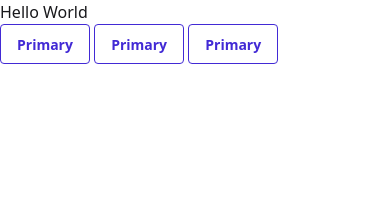
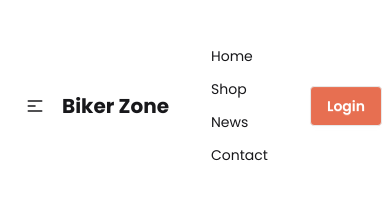
Before and after one commit to justMSARahat/Biker-Zone, a plain HTML site: page Index.html in a window 390 px wide. Drawn offline with nearby package versions, Linux system fonts and the light colour scheme.

Commit message:
NavBar Done

```diff
--- a/Index.html
+++ b/Index.html
@@ -5,18 +5,75 @@
     <meta charset="UTF-8">
     <meta name="viewport" content="width=device-width, initial-scale=1.0">
     <title>Biker Zone</title>
-    <!-- Daisy UI Cdn -->
+
+    <!-- Daisy UI -->
     <link href="https://cdn.jsdelivr.net/npm/daisyui@5" rel="stylesheet" type="text/css" />
     <script src="https://cdn.jsdelivr.net/npm/@tailwindcss/browser@4"></script>
-    <link href="https://cdn.jsdelivr.net/npm/daisyui@5/themes.css" rel="stylesheet" type="text/css" />
+
+    <!-- Fonts - Poppins -->
+    <link rel="preconnect" href="https://fonts.googleapis.com">
+    <link rel="preconnect" href="https://fonts.gstatic.com" crossorigin>
+    <link
+        href="https://fonts.googleapis.com/css2?family=Poppins:ital,wght@0,100;0,200;0,300;0,400;0,500;0,600;0,700;0,800;0,900;1,100;1,200;1,300;1,400;1,500;1,600;1,700;1,800;1,900&display=swap"
+        rel="stylesheet">
+    <style>
+        .font {
+            font-family: "Poppins", sans-serif;
+        }
+    </style>
+    <style type="text/tailwindcss">
+        @theme {
+        --color-clifford: #da373d;
+        --color-bike-primary: #e76F51;
+      }
+    </style>
 </head>
 
-<body>
-    <h1>Hello World</h1>
+<body class="font">
 
-<button class="btn btn-outline btn-primary">Primary</button>
-<button class="btn btn-outline btn-primary">Primary</button>
-<button class="btn btn-outline btn-primary">Primary</button>
+    <!-- Header Section -->
+    <header class="container mx-auto">
+        <div class="navbar py-8">
+            <div class="navbar-start">
+                <div class="dropdown">
+                    <div tabindex="0" role="button" class="btn btn-ghost lg:hidden">
+                        <svg xmlns="http://www.w3.org/2000/svg" class="h-5 w-5" fill="none" viewBox="0 0 24 24"
+                            stroke="currentColor">
+                            <path stroke-linecap="round" stroke-linejoin="round" stroke-width="2"
+                                d="M4 6h16M4 12h8m-8 6h16" />
+                        </svg>
+                    </div>
+                    <ul tabindex="-1"
+                        class="menu menu-sm dropdown-content bg-base-100 rounded-box z-1 mt-3 w-52 p-2 shadow">
+                        <li><a>Home</a></li>
+                        <li><a>Shop</a></li>
+                        <li><a>News</a></li>
+                        <li><a>Contact</a></li>
+                    </ul>
+                </div>
+                <a class="font-bold text-xl">Biker Zone</a>
+            </div>
+            <!-- <div class="navbar-center hidden lg:flex">
+            </div> -->
+            <div class="navbar-end">
+                <ul class="menu menu-horizontal px-1">
+                    <li><a>Home</a></li>
+                    <li><a>Shop</a></li>
+                    <li><a>News</a></li>
+                    <li><a>Contact</a></li>
+                </ul>
+                <a class="btn bg-bike-primary text-white">Login</a>
+            </div>
+        </div>
+    </header>
+
+    <!-- Main Section -->
+    <main class="mx-auto container">
+
+    </main>
+
+    <!-- Footer Section -->
+    <footer></footer>
 
 </body>
 
```
